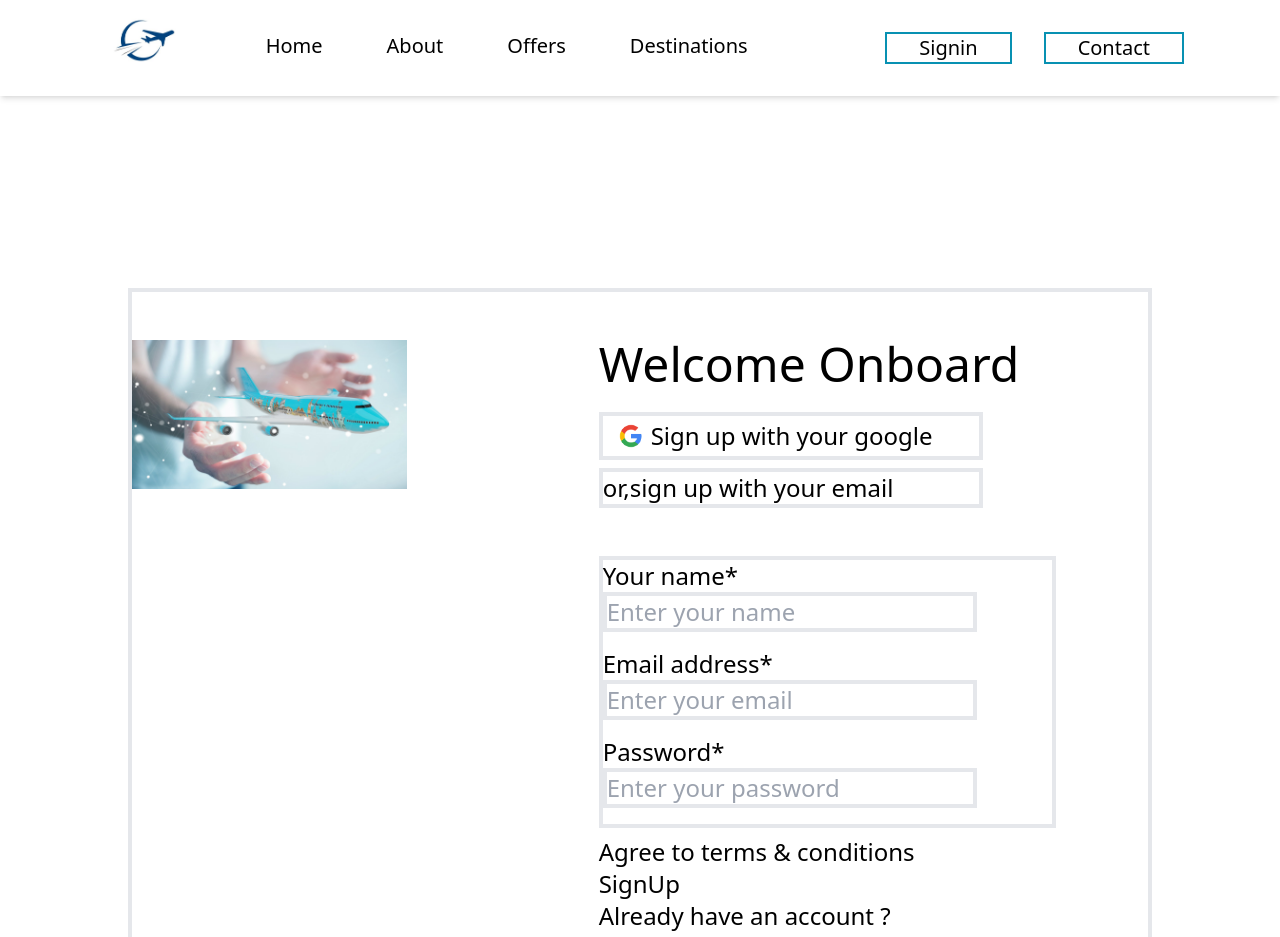
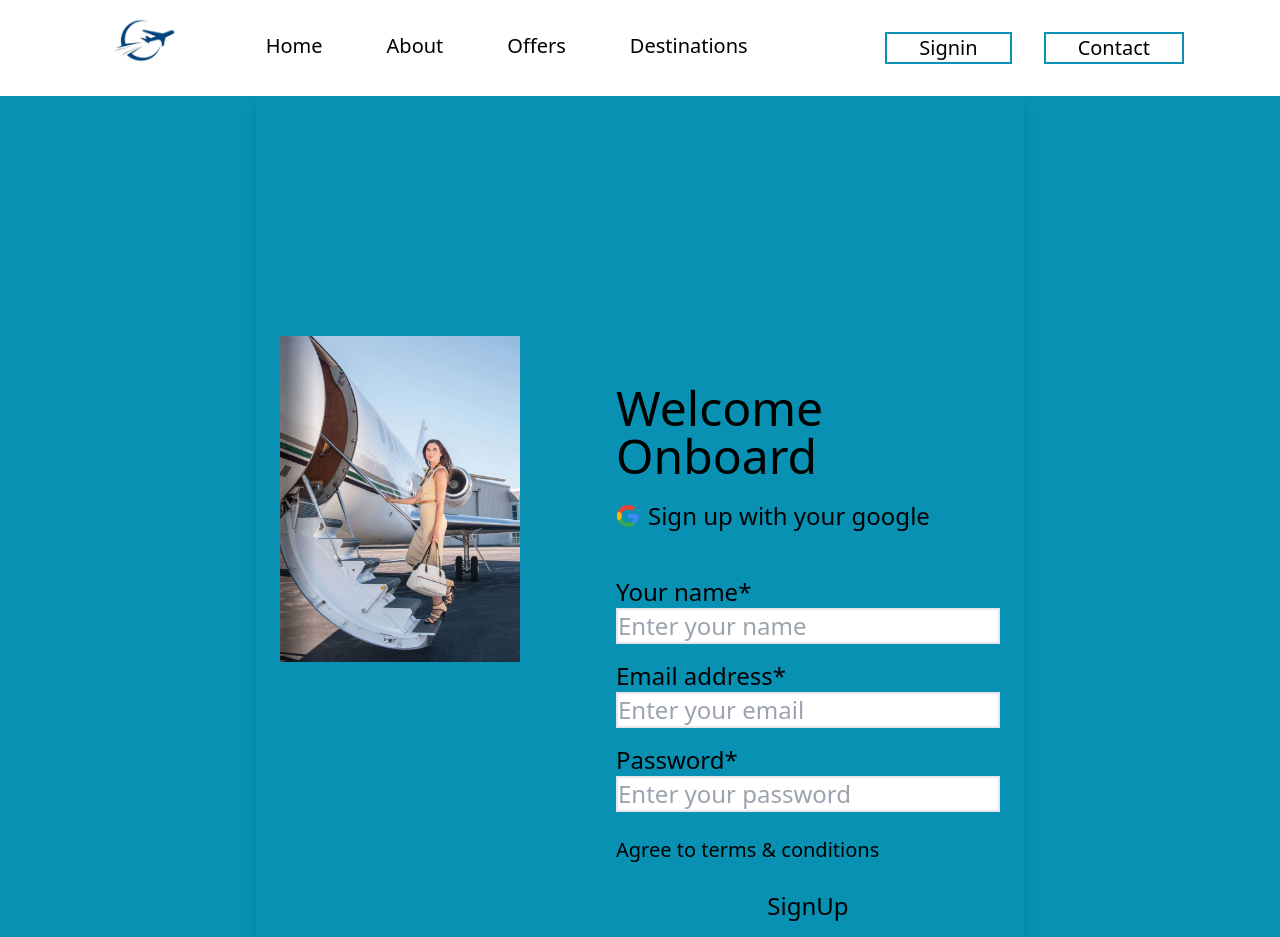
Before and after one commit to Monika123465/flight-booking, a React (Create React App) app: page /Signin in a window 1280 px wide. Shown: the top 937 px of the page. Built offline with nearby package versions, Linux system fonts and the light colour scheme.

Commit message:
add css to login

```diff
--- a/src/Pages/Signin.js
+++ b/src/Pages/Signin.js
@@ -1,44 +1,44 @@
 import React from 'react'
-import signin from "../assets/sign.jpg"
+import signin from "../assets/signinup.jpg"
 import google from "../assets/google.png"
 
 
 
 const Signin = () => {
    return (
-    <>
-    <div className='w-4/5 border-4  m-auto flex gap-48 mt-48 mb-48'>
-    <div className='w-2/5 h-48 mt-12 mb-12'>
-    <img src={signin} alt='err' />
+    <div >
+      <div className='bg-cyan-600 '>
+    <div className='w-3/5  gap-24  m-auto flex pt-48    shadow-lg'>
+    <div className=' mt-12 ml-6'>
+    <img className='' src={signin} alt='err' />
     </div>
-    <div className=' mt-12 w-4/5 mb-12 text-2xl'>
+    <div className=' w-4/6 mt-24  mb-12 text-2xl mr-6 '>
       <h1 className='text-5xl mb-6'>Welcome Onboard</h1>
-      <div className='flex gap-2 h-12 text-center border-4 w-96 items-center mb-2 '>
-        <img className='w-6 h-6 ml-4' src={google} alt='err' />
+      <div className='flex gap-2 h-6 text-center  w-96 items-center mb-12 '>
+        <img className='w-6 h-6 ' src={google} alt='err' />
         <p>Sign up with your google</p>
       </div>
-      <div className='w-96 border-4 mb-6 '>
-        <p>or,sign up with your email</p>
-      </div>
 
-      <div className='w-5/6 border-4 mt-12 mb-2'>
+
+
+      <div className='  mt-6 mb-2'>
         <p>Your name*</p>
-        <input type='text' placeholder='Enter your name' className='border-4 w-5/6 mb-4' />
+        <input type='text' placeholder='Enter your name' className='border-2 w-96 mb-4' />
 
         <p>Email address*</p>
-        <input type='text' placeholder='Enter your email' className='border-4 w-5/6 mb-4' />
+        <input type='text' placeholder='Enter your email' className='border-2 w-96 mb-4' />
 
         <p>Password*</p>
-        <input type='password' placeholder='Enter your password' className='border-4 w-5/6 mb-4' />
+        <input type='password' placeholder='Enter your password' className='border-2 w-96 mb-4' />
       </div>
-      <div><p>Agree to terms & conditions</p></div>
-     <div> <button>SignUp</button></div>
-     <div><p>Already have an  account ?</p><p>Sign in now</p></div>
+      <div className=' text-xl'><p>Agree to terms & conditions</p></div>
+     <div className='border-2 border-cyan-600 w-96 h-12 text-center mb-6 mt-6'> <button >SignUp</button></div>
+     <div className=' flex text-xl gap-2 '><p>Already have an  account ?</p ><button className='text-cyan-600'>Sign in now</button></div>
     </div>
 
     </div>
-
-    </>
+    </div>
+    </div>
   )
 }
 
```
Also changed, not shown: src/assets/sign.jpg (deleted), src/assets/signinup.jpg (added).
